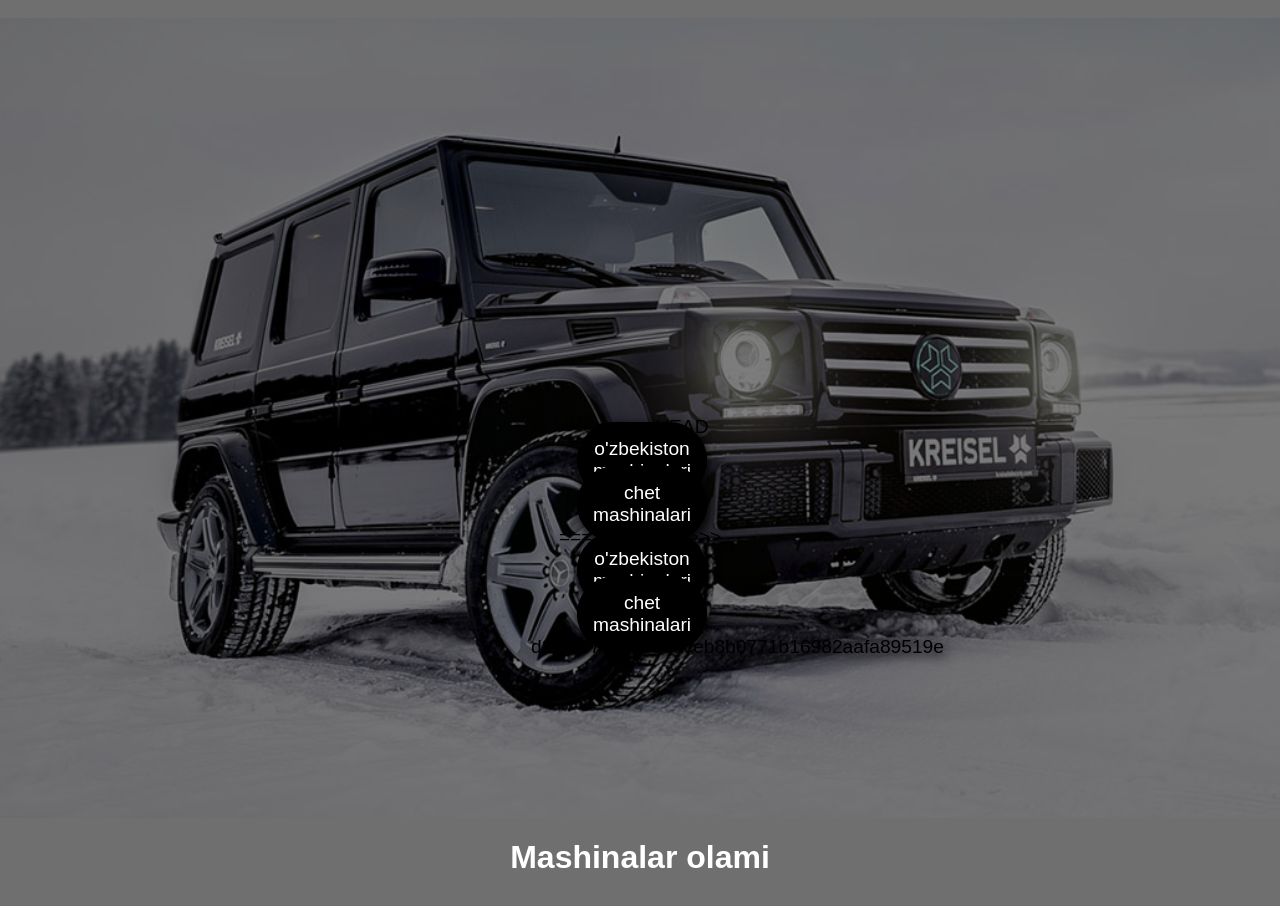
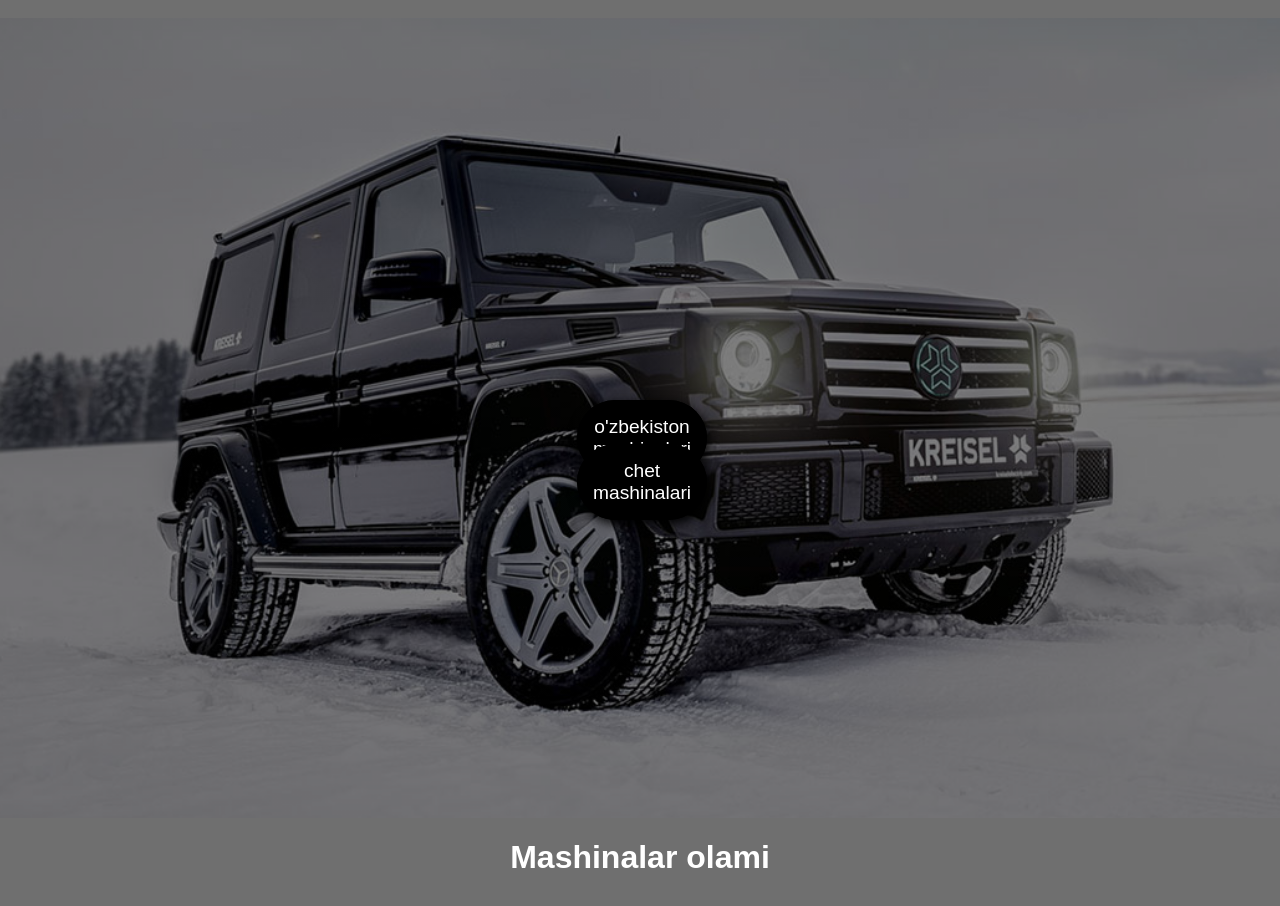
Before and after one commit to 20sarvarbek11/ghpages, a plain HTML site: page index.html in a window 1280 px wide. Shown: the top 906 px of the page. Drawn offline with Linux system fonts and the light colour scheme.

Commit message:
fix bugs

```diff
--- a/index.html
+++ b/index.html
@@ -106,15 +106,10 @@
 
 		<header>
 			<ul>
-<<<<<<< HEAD
+
 				<li style="text-align: center;"><a href="./o'zbekiston mashinalari/index.html" class="header-link">o'zbekiston
 						mashinalari</a></li>
 				<li style="text-align: center;"><a href="./chet mashinalari/index.html" class="header-link">chet mashinalari</a></li>
-=======
-				<li style="text-align: center;"><a href="./o'zbekiston mashinalari/index.html">o'zbekiston
-						mashinalari</a></li>
-				<li style="text-align: center;"><a href="./chet mashinalari/index.html">chet mashinalari</a></li>
->>>>>>> d28f987080cc96aceb8b0771b16982aafa89519e
 			</ul>
 		</header>
 	</div>
```
Also changed, not shown: css/styles.css (+0 -11 lines).
